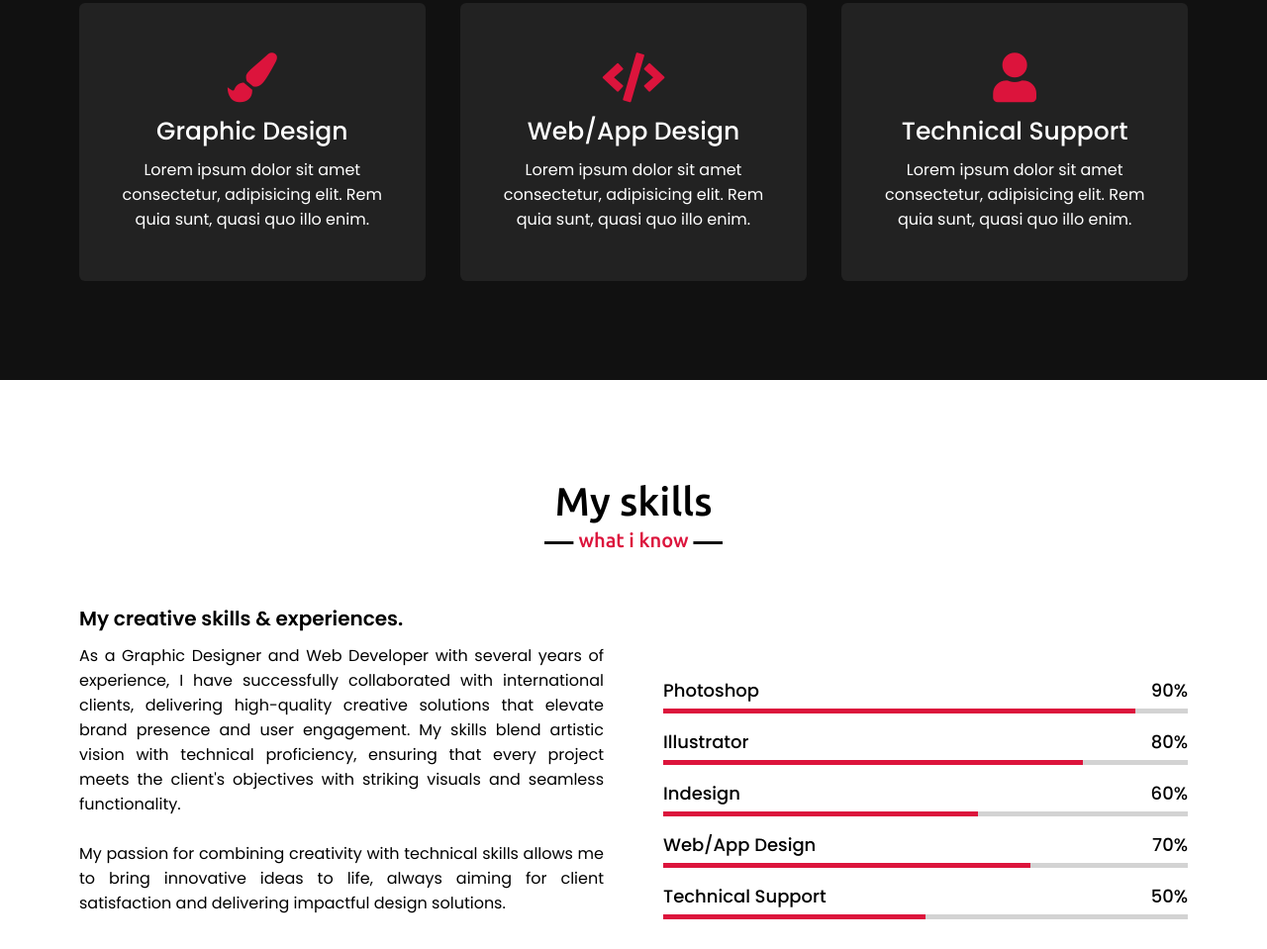
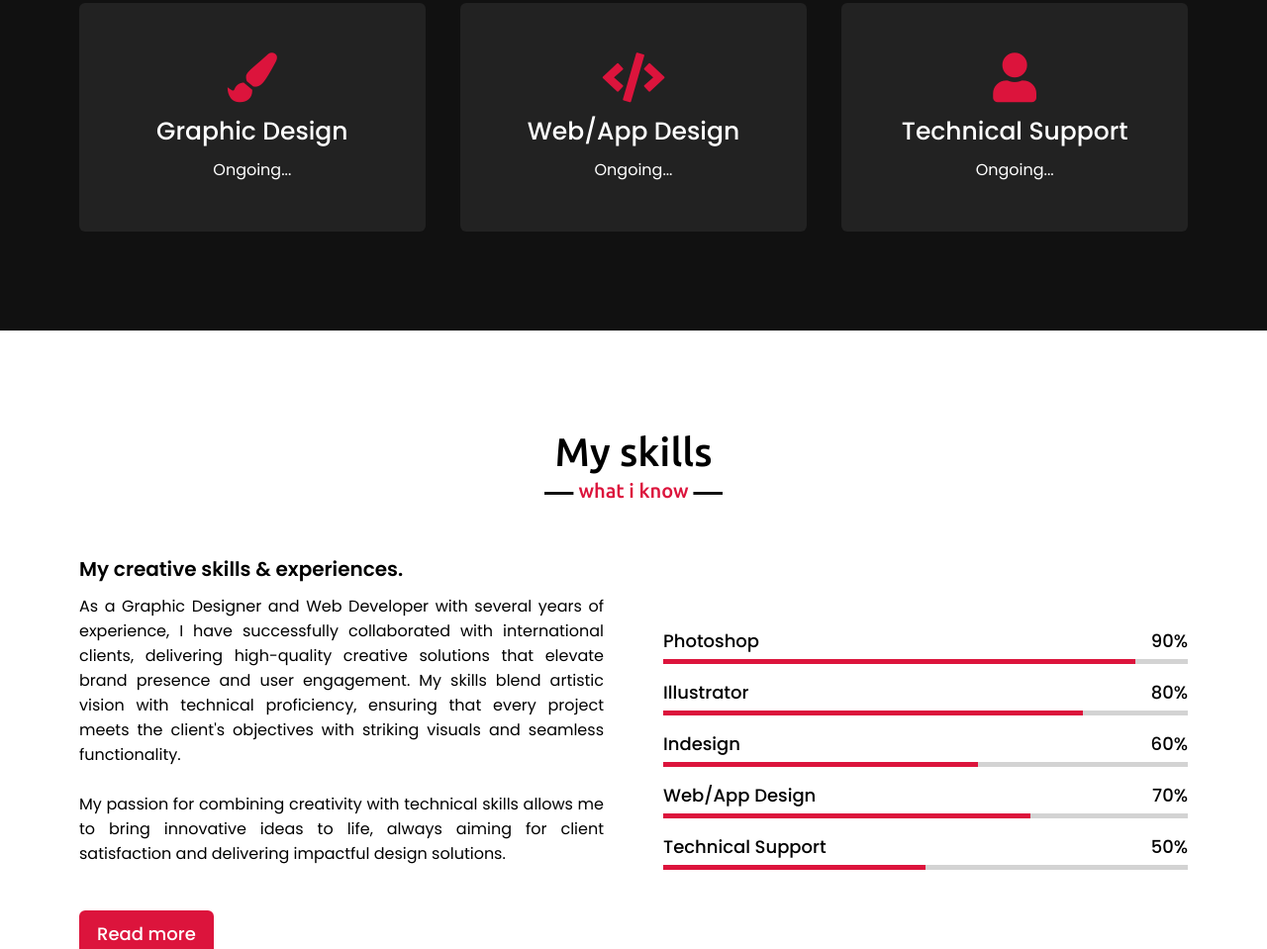
Before and after one commit to bincentmcr/Portfolio_v1, a plain HTML site: page index.html in a window 1280 px wide. Shown: the part 1796-2755 px from the top of the page at 99% size. Drawn offline with nearby package versions, Linux system fonts and the light colour scheme.

Commit message:
Update index.html

```diff
--- a/index.html
+++ b/index.html
@@ -76,21 +76,21 @@
                     <div class="box">
                         <i class="fas fa-paint-brush"></i>
                         <div class="text">Graphic Design</div>
-                        <p>Lorem ipsum dolor sit amet consectetur, adipisicing elit. Rem quia sunt, quasi quo illo enim.</p>
+                        <p>Ongoing...</p>
                     </div>
                 </div>
                 <div class="card">
                     <div class="box">
                         <i class="fas fa-code"></i>
                         <div class="text">Web/App Design</div>
-                        <p>Lorem ipsum dolor sit amet consectetur, adipisicing elit. Rem quia sunt, quasi quo illo enim.</p>
+                        <p>Ongoing...</p>
                     </div>
                 </div>
                 <div class="card">
                     <div class="box">
                         <i class="fas fa-user"></i>
                         <div class="text">Technical Support</div>
-                        <p>Lorem ipsum dolor sit amet consectetur, adipisicing elit. Rem quia sunt, quasi quo illo enim.</p>
+                        <p>Ongoing...</p>
                     </div>
                 </div>
                </div>
```
